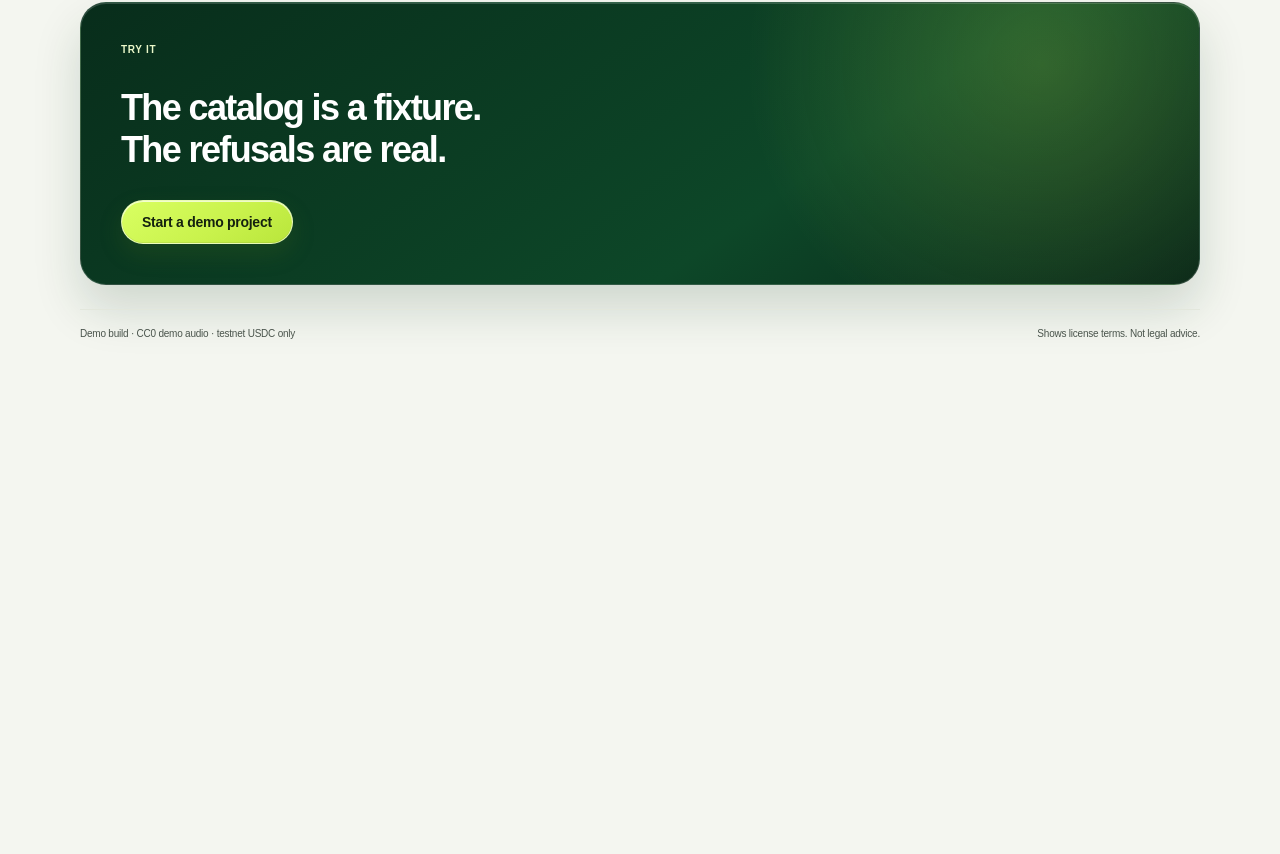
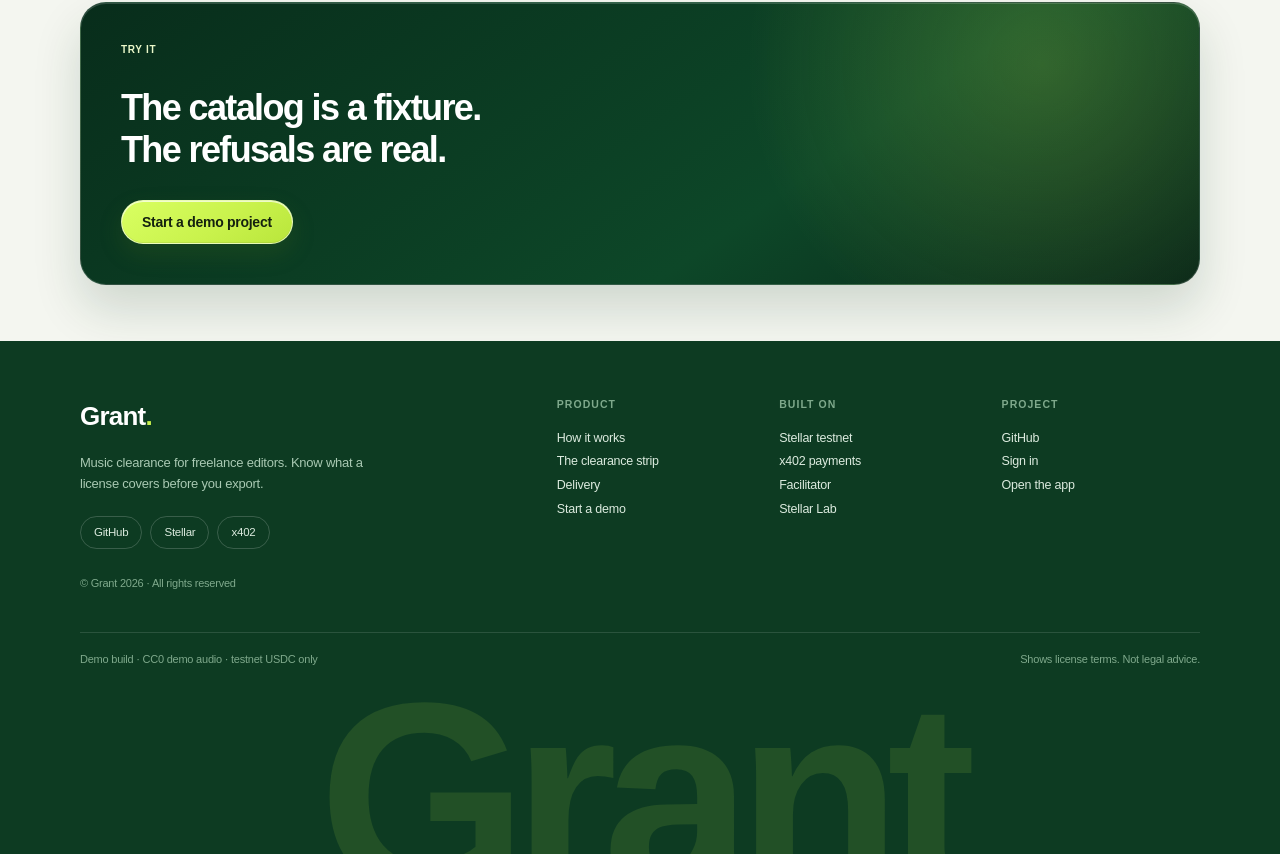
Before and after one commit to JemimahEkong/Grant, a Next.js app: page / in a window 1280 px wide. Shown: the part 2394-3248 px from the top of the page. Before the commit the page ends 2759 px from the top, so only its background shows below. Built offline with nearby package versions, Linux system fonts and the light colour scheme; a web font is replaced by a local one.

Commit message:
feat: brand footer and remove fake live dots

```diff
--- a/app/app.css
+++ b/app/app.css
@@ -337,14 +337,6 @@
   margin-top: 14px;
   font-size: 13px;
   color: var(--dim);
-}
-
-.status-dot {
-  width: 4px;
-  height: 4px;
-  border-radius: 50%;
-  background: var(--covered);
-  display: block;
 }
 
 .field {
@@ -1469,7 +1461,7 @@
 .budget-number .of { font-size:12px; }
 .balance-footer { display:flex; align-items:center; justify-content:space-between; gap:12px; margin-top:24px; padding-top:14px; border-top:1px solid color-mix(in srgb,var(--surface) 18%,transparent); font-size:10px; color:var(--brand-soft); }
 .balance-network { display:flex; align-items:center; gap:6px; }
-.balance-network::before { content:""; width:5px; height:5px; border-radius:50%; background:var(--brand); }
+.balance-network { gap:0; }
 .quick-actions { display:grid; grid-template-columns:repeat(4,minmax(0,1fr)); gap:12px; margin:20px 0 24px; }
 .quick-actions a { display:flex; flex-direction:column; gap:8px; width:auto; min-height:0; padding:0; border-radius:0; background:transparent; font-size:11px; line-height:16px; color:var(--ink); white-space:nowrap; }
 .quick-icon { display:grid; place-items:center; width:48px; height:48px; border:1px solid var(--hairline); border-radius:17px; background:var(--surface); color:var(--brand-deep); }
--- a/app/app/page.tsx
+++ b/app/app/page.tsx
@@ -207,7 +207,6 @@ export default function HomePage() {
       )}
 
       <div className="status-line">
-        <span className="status-dot" />
         <span>Balance read from stellar:testnet · no real funds</span>
       </div>
     </>
--- a/app/app/purchase/[id]/page.tsx
+++ b/app/app/purchase/[id]/page.tsx
@@ -685,7 +685,6 @@ export default function PurchasePage() {
       ) : null}
 
       <div className="status-line">
-        <span className="status-dot" />
         <span>Payment state is durable. Pending does not re-sign.</span>
       </div>
     </Sheet>
--- a/app/app/wallet/page.tsx
+++ b/app/app/wallet/page.tsx
@@ -127,7 +127,6 @@ export default function WalletPage() {
         <p>{wallet.custody}</p>
       </div>
       <div className="status-line">
-        <span className="status-dot" />
         <span>Testnet only. Never send real funds.</span>
       </div>
     </>
--- a/app/landing.css
+++ b/app/landing.css
@@ -665,3 +665,104 @@
   #catalog .clearance-strip { transform:none; }
   .deliverable { min-height:190px; }
 }
+
+/* ---- full-bleed brand footer ---- */
+.site-footer {
+  margin-top: 56px;
+  background: var(--brand-deep);
+  color: #E8F3EA;
+  overflow: hidden;
+  padding: 56px 0 0;
+}
+.site-footer-inner {
+  width: min(1120px, calc(100% - 48px));
+  margin: 0 auto;
+  display: grid;
+  grid-template-columns: minmax(0, 1fr) minmax(0, 1.5fr);
+  gap: 48px;
+}
+.footer-logo {
+  font-size: 26px;
+  font-weight: 700;
+  letter-spacing: -.03em;
+  color: #fff;
+}
+.footer-logo span { color: var(--brand); }
+.footer-brand p {
+  margin: 16px 0 0;
+  font-size: 13px;
+  line-height: 21px;
+  color: #A9C9B3;
+  max-width: 300px;
+}
+.footer-social {
+  display: flex;
+  gap: 8px;
+  margin-top: 22px;
+  flex-wrap: wrap;
+}
+.footer-social a {
+  font-size: 11.5px;
+  color: #DCEBDF;
+  text-decoration: none;
+  border: 1px solid rgba(255,255,255,.18);
+  border-radius: 999px;
+  padding: 7px 13px;
+  transition: background .15s ease, color .15s ease;
+}
+.footer-social a:hover { background: var(--brand); border-color: var(--brand); color: var(--brand-ink); }
+.footer-copy { margin-top: 26px; font-size: 11px; color: #7FA98C; }
+
+.footer-cols {
+  display: grid;
+  grid-template-columns: repeat(3, minmax(0, 1fr));
+  gap: 24px;
+}
+.footer-cols h4 {
+  margin: 0 0 14px;
+  font-size: 10.5px;
+  letter-spacing: .1em;
+  text-transform: uppercase;
+  font-weight: 700;
+  color: #7FA98C;
+}
+.footer-cols a {
+  display: block;
+  font-size: 12.5px;
+  line-height: 1.9;
+  color: #DCEBDF;
+  text-decoration: none;
+}
+.footer-cols a:hover { color: var(--brand); }
+
+.footer-legal {
+  width: min(1120px, calc(100% - 48px));
+  margin: 40px auto 0;
+  padding-top: 18px;
+  border-top: 1px solid rgba(255,255,255,.12);
+  display: flex;
+  justify-content: space-between;
+  gap: 12px;
+  flex-wrap: wrap;
+  font-size: 11px;
+  color: #7FA98C;
+}
+
+.footer-word {
+  margin: 26px 0 -0.18em;
+  text-align: center;
+  font-size: clamp(96px, 21vw, 300px);
+  line-height: .78;
+  font-weight: 700;
+  letter-spacing: -.055em;
+  color: rgba(201, 242, 76, .11);
+  user-select: none;
+  white-space: nowrap;
+}
+
+@media (max-width: 899px) {
+  .site-footer { padding-top: 40px; }
+  .site-footer-inner { grid-template-columns: 1fr; gap: 32px; }
+  .footer-cols { grid-template-columns: 1fr 1fr; gap: 20px; }
+  .footer-legal { margin-top: 28px; }
+}
--- a/app/page.tsx
+++ b/app/page.tsx
@@ -249,11 +249,50 @@ export default async function LandingPage() {
           </div>
         </section>
 
-        <footer className="landing-footer">
+      </div>
+
+      <footer className="site-footer">
+        <div className="site-footer-inner">
+          <div className="footer-brand">
+            <div className="footer-logo">Grant<span>.</span></div>
+            <p>Music clearance for freelance editors. Know what a license covers before you export.</p>
+            <div className="footer-social">
+              <a href="https://github.com/JemimahEkong/Grant" target="_blank" rel="noreferrer">GitHub</a>
+              <a href="https://stellar.org" target="_blank" rel="noreferrer">Stellar</a>
+              <a href="https://developers.stellar.org/docs/build/agentic-payments/x402" target="_blank" rel="noreferrer">x402</a>
+            </div>
+            <div className="footer-copy">© Grant 2026 · All rights reserved</div>
+          </div>
+          <div className="footer-cols">
+            <div>
+              <h4>Product</h4>
+              <a href="#how">How it works</a>
+              <a href="#catalog">The clearance strip</a>
+              <a href="#delivery">Delivery</a>
+              <Link href="/signin?mode=signup&next=%2Fapp%2Fnew">Start a demo</Link>
+            </div>
+            <div>
+              <h4>Built on</h4>
+              <a href="https://stellar.org" target="_blank" rel="noreferrer">Stellar testnet</a>
+              <a href="https://developers.stellar.org/docs/build/agentic-payments/x402" target="_blank" rel="noreferrer">x402 payments</a>
+              <a href="https://www.x402.org/facilitator" target="_blank" rel="noreferrer">Facilitator</a>
+              <a href="https://lab.stellar.org" target="_blank" rel="noreferrer">Stellar Lab</a>
+            </div>
+            <div>
+              <h4>Project</h4>
+              <a href="https://github.com/JemimahEkong/Grant" target="_blank" rel="noreferrer">GitHub</a>
+              {proofPath ? <Link href={proofPath}>Sample license</Link> : null}
+              <Link href="/signin">Sign in</Link>
+              <Link href="/app">Open the app</Link>
+            </div>
+          </div>
+        </div>
+        <div className="footer-legal">
           <span>Demo build · CC0 demo audio · testnet USDC only</span>
           <span>Shows license terms. Not legal advice.</span>
-        </footer>
-      </div>
+        </div>
+        <div className="footer-word" aria-hidden="true">Grant</div>
+      </footer>
     </div>
   );
 }
```
